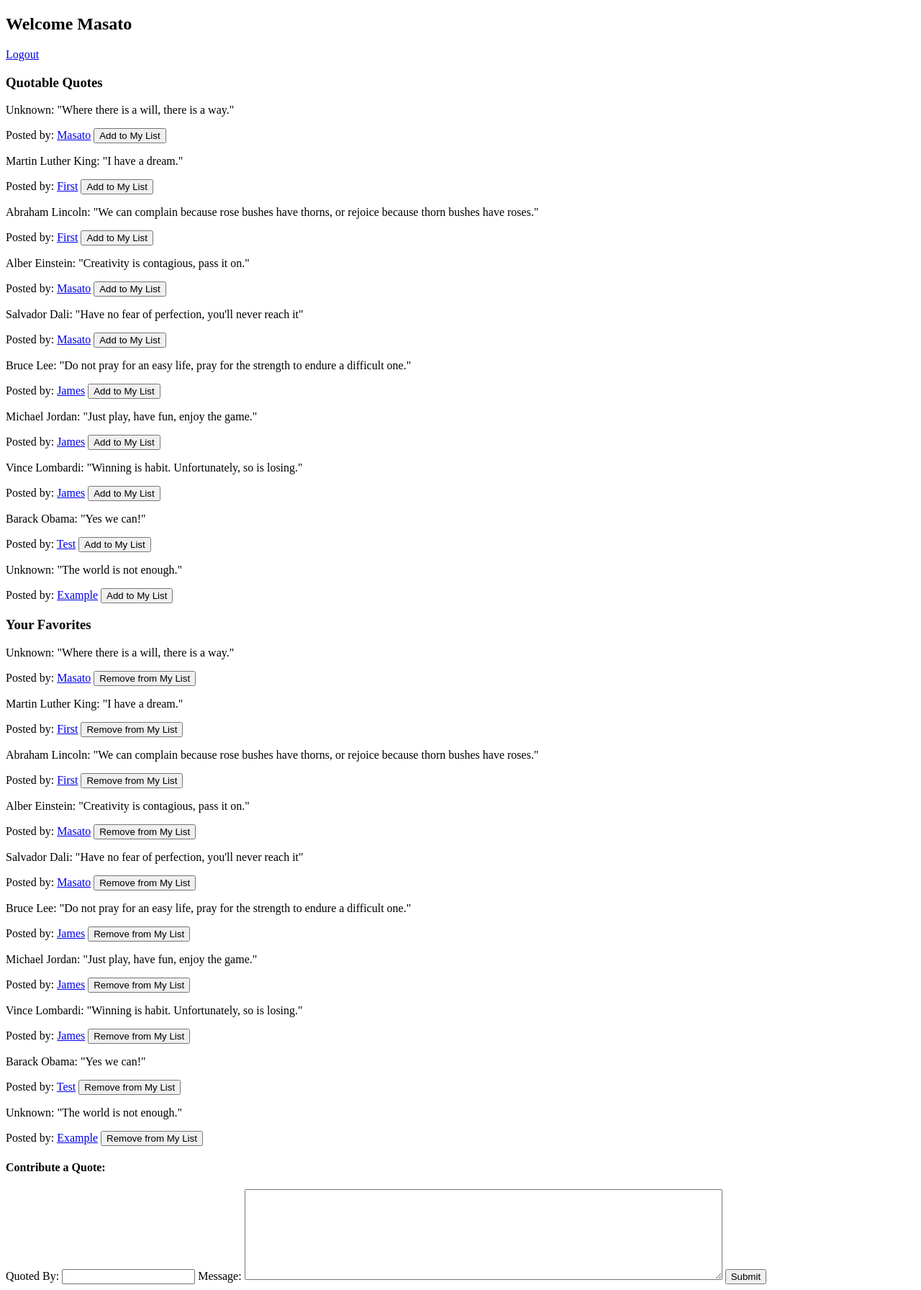
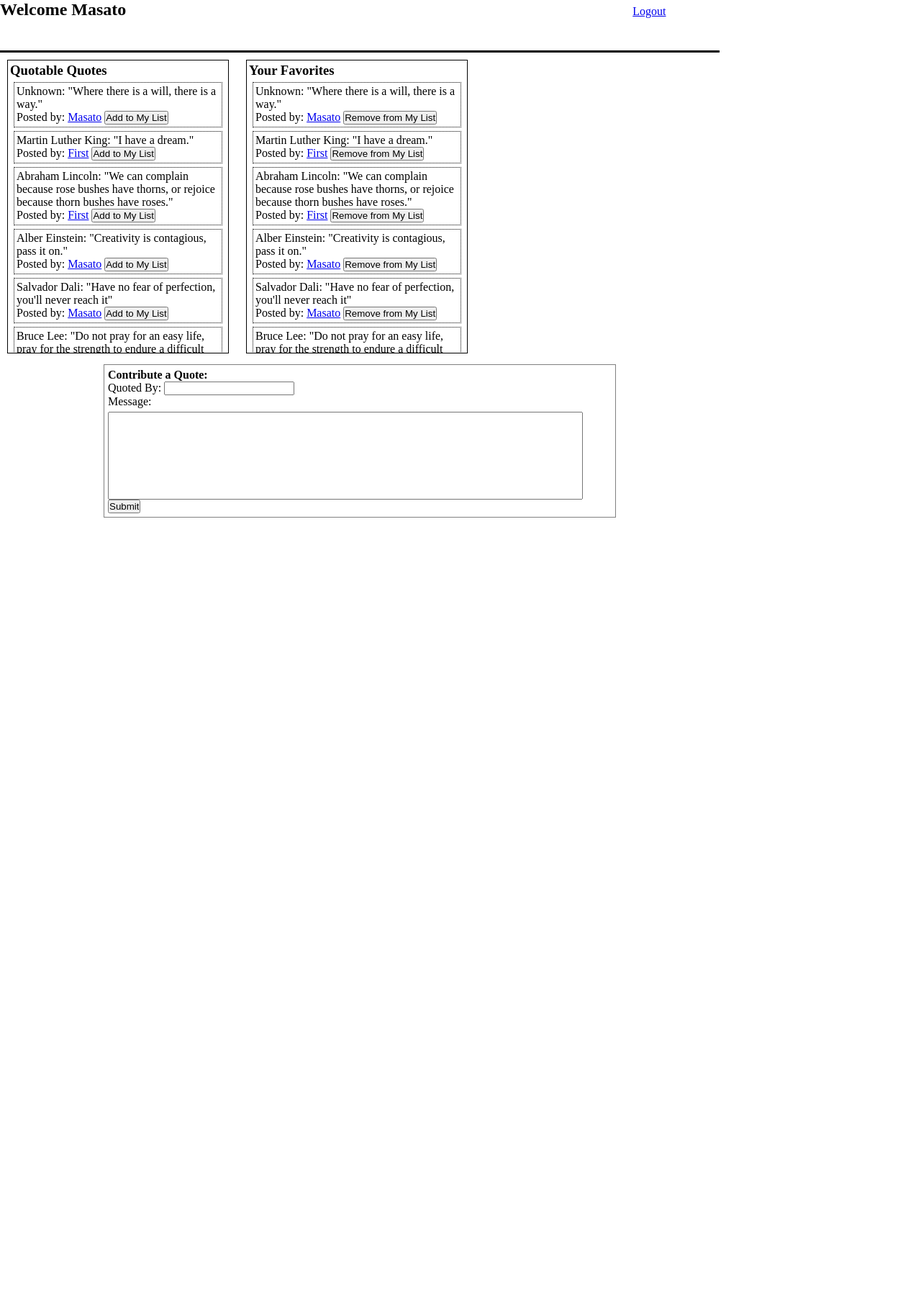
Before and after one commit to satofromjapan/quotes, a Django app: template apps/quotes/templates/quotes/quotes.html in a window 1280 px wide. Shown: the whole page at 72% size. After the commit the page ends 719 px from the top, so only its background shows below. Run offline with Django 3.2, Linux system fonts and the light colour scheme; the template is opened without the code that fills it: values that come from a table or form of the project are taken from there, others are empty; data comes from the database, SQL or seed files in the repository; both versions use the stored data as it was after the commit; parts of the project's set-up code (start-up, migrations or seed data) failed here and were passed over.

Commit message:
Added CSS

```diff
--- /dev/null
+++ b/apps/quotes/static/css/style.css
@@ -0,0 +1,76 @@
+* {
+  padding: 0px;
+  margin: 0px;
+}
+
+.wrapper {
+  width: 1000px;
+}
+
+.messages,
+.register,
+.login {
+  width: 300px;
+  margin: 10px auto;
+  border: 1px solid black;
+  padding: 10px;
+}
+
+.messages {
+  color: red;
+  padding-left: 25px;
+}
+
+label {
+  display: block;
+}
+
+.top {
+  border-bottom: 3px solid black;
+  height: 70px;
+}
+
+.top > h2 {
+  display: inline-block;
+  margin-right: 70%;
+}
+
+.quotable,
+.favorites {
+  border: 1px solid black;
+  display: inline-block;
+  width: 300px;
+  vertical-align: top;
+  overflow: scroll;
+  padding: 3px;
+  margin: 10px;
+  max-height: 400px;
+}
+
+.quote,
+.f_quote {
+  margin: 5px;
+  border: 1px dotted black;
+  padding: 3px;
+}
+
+.add_quote {
+  border: 1px solid grey;
+  width: 700px;
+  margin: 5px auto;
+  padding: 5px;
+}
+
+textarea {
+  resize: none;
+  vertical-align: top;
+  margin-top: 5px;
+}
+
+.content {
+  margin: 20px 0px 0px 50px;
+}
+
+.content > p{
+  margin: 10px;
+}
--- a/apps/quotes/templates/quotes/quotes.html
+++ b/apps/quotes/templates/quotes/quotes.html
@@ -3,6 +3,8 @@
   <head>
     <meta charset="utf-8">
     <title>Quotes</title>
+    {% load staticfiles %}
+    <link rel="stylesheet" href="{% static 'css/style.css' %}"media="screen" title="no title"  charset="utf-8">
   </head>
   <body>
     <div class="wrapper">
@@ -31,13 +33,15 @@
         {% endfor %}
       </div>
       <div class="add_quote">
-        <div class="messages">
+
           {% if messages %}
           {% for message in messages%}
+          <div class="messages">
           {{message}}
+          </div>
           {% endfor %}
           {% endif %}
-        </div>
+
         <h4>Contribute a Quote:</h4>
         <form class="" action="/add_quote" method="post">
           {% csrf_token%}
--- a/apps/quotes/templates/quotes/users.html
+++ b/apps/quotes/templates/quotes/users.html
@@ -3,14 +3,16 @@
   <head>
     <meta charset="utf-8">
     <title>Quotes | Users</title>
+    {% load staticfiles %}
+    <link rel="stylesheet" href="{% static 'css/style.css' %}"media="screen" title="no title"  charset="utf-8">
   </head>
   <body>
     <div class="wrapper">
       <div class="top">
+        <h3>Posts by {{thisuser.first_name}}</h3>
+        <p>Count: {{thisuser.quotes.count}}</p>
         <a href="/quotes">Dashboard</a>
         <a href="/logout">Logout</a>
-        <h3>Posts by {{thisuser.first_name}}</h3>
-        <p>Count: {{thisuser.quotes.count}}</p>
       </div>
       <div class="content">
         {% for quote in user_quotes %}
```
Also changed, not shown: apps/quotes/templates/quotes/index.html (+8 -4 lines), db.sqlite3.
